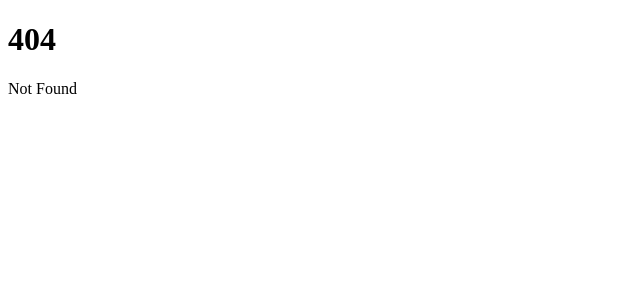
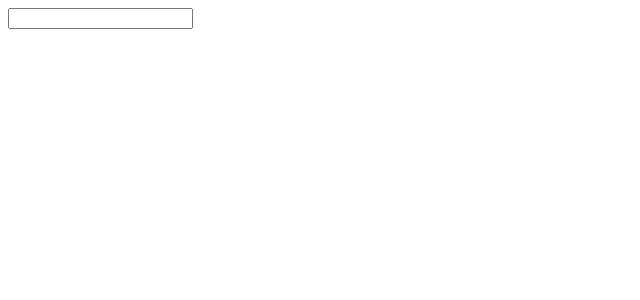
Before and after one commit to tamathecxder/svelte-journeys, a SvelteKit app: page /events/capturing in a window 1280 px wide. Before the commit this address had no page. Shown: the top 300 px of the page, without its empty margins (0-640 px from the left). Built offline with nearby package versions, Linux system fonts and the light colour scheme.

Commit message:
(events) capturing - reverse handler call

```diff
--- /dev/null
+++ b/src/routes/events/capturing/+page.svelte
@@ -0,0 +1,3 @@
+<div onkeydowncapture={(e) => alert(`<div> ${e.key}`)} role="presentation">
+	<input onkeydowncapture={(e) => alert(`<input> ${e.key}`)} />
+</div>
--- a/src/routes/events/dom-events/+page.svelte
+++ b/src/routes/events/dom-events/+page.svelte
@@ -1,11 +1,13 @@
 <script lang="ts">
 	let m = $state({ x: 0, y: 0 });
 </script>
+
 
 <div onpointermove={(event: any) => {
     m.x = event.clientX;
     m.y = event.clientY;
 }}>
+<a aria-label="capturing" href="/events/capturing">Navigate to capturing event</a>
 	The pointer is at {Math.round(m.x)} x {Math.round(m.y)}
 </div>
 
```
